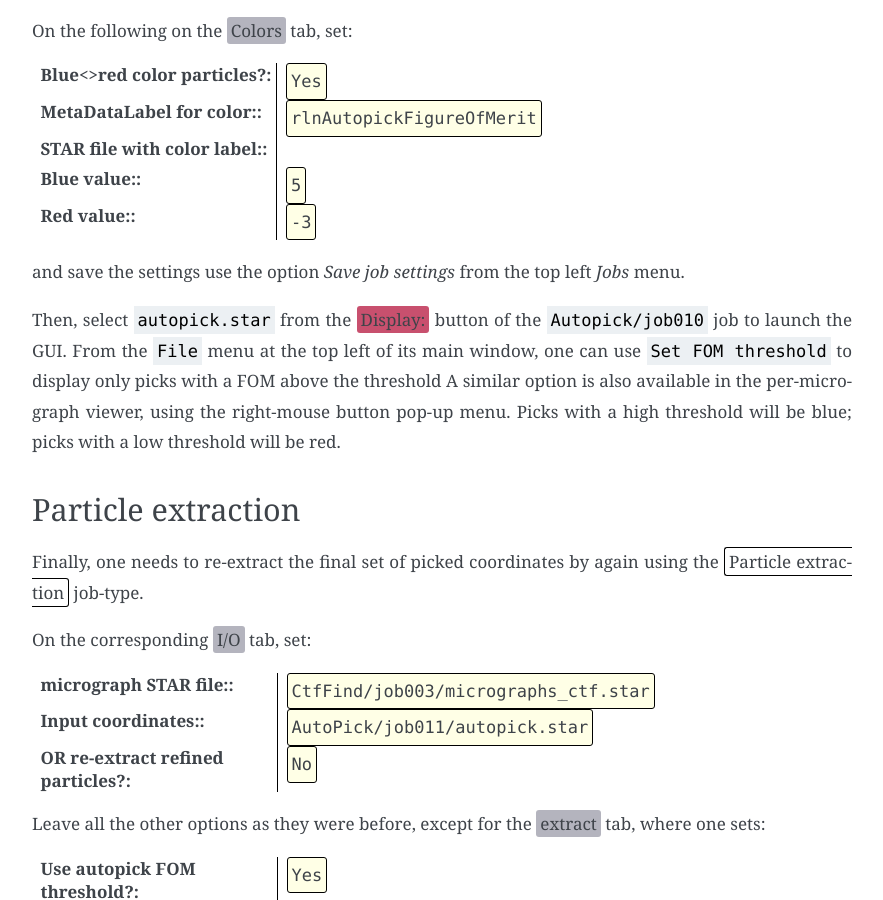
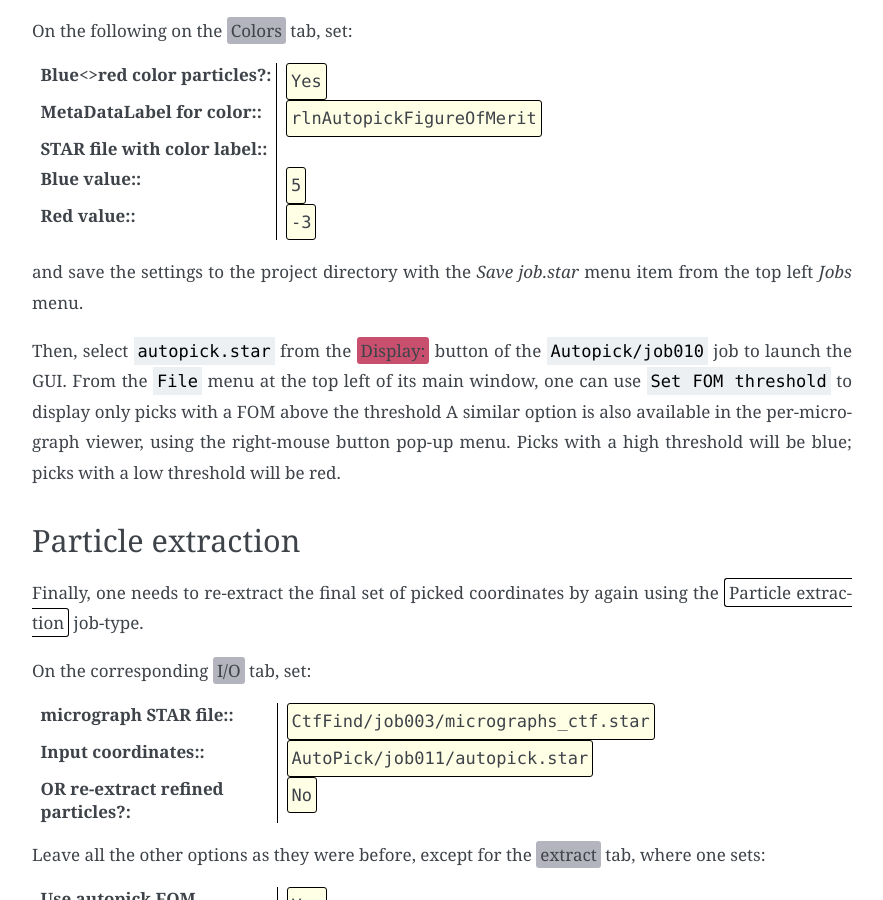
Before and after one commit to 3dem/relion-documents, a Sphinx documentation site: the page built from source/SPA_tutorial/Autopicking.rst, in a window 1280 px wide and 900 px high, scrolled down 13731 px. Shown: the whole window, without its empty margins (308-1191 px from the left). Built offline with Sphinx 7.4.7, drawn with Linux system fonts in a browser that asks for light colours; cross-references to code outside the pages are shown as plain code.

Commit message:
Repair AutoPick/ManualPick inconsistency with 4.0 (as reported in https://github.com/3dem/relion/issues/969).

```diff
--- a/source/SPA_tutorial/Autopicking.rst
+++ b/source/SPA_tutorial/Autopicking.rst
@@ -477,7 +477,7 @@ On the following on the :guitab:`Colors` tab, set:
 
 :Red value:: -3
 
-and save the settings use the option `Save job settings` from the top left `Jobs` menu.
+and save the settings to the project directory with the `Save job.star` menu item from the top left `Jobs` menu.
 
 Then, select ``autopick.star`` from the :button:`Display:` button of the ``Autopick/job010`` job to launch the GUI.
 From the ``File`` menu at the top left of its main window, one can use ``Set FOM threshold`` to display only picks with a FOM above the threshold
--- a/source/SPA_tutorial/Preprocessing.rst
+++ b/source/SPA_tutorial/Preprocessing.rst
@@ -282,7 +282,7 @@ In this tutorial, we will just launch a :jobtype:`Manual picking` job for illust
 Picking particles manually is a personal experience! If you don't like to pick particles in |RELION|, we also support coordinate file formats for Jude Short's `ximdisp <http://www2.mrc-lmb.cam.ac.uk/research/locally-developed-software/image-processing-software/>`_ :cite:`smith_ximdisp--visualization_1999` (with any extension); for `xmipp-2.4 <http://xmipp.cnb.uam.es>`_ :cite:`scheres_image_2008` (with any extension); and for Steven Ludtke's `e2boxer.py <http://blake.bcm.edu/emanwiki/EMAN2/Programs/e2boxer>`_ :cite:`tang_eman2:_2007` (with a ``.box`` extension).
 If you use any of these, make sure to save the coordinate files as a text file in the same directory as from where you imported the micrographs (or movies), and with the same micrograph rootname, but a different (suffix+) extension as the micrograph, e.g. ``Movies/006.box`` or ``Movies/006_pick.star`` for micrograph ``Movies/006.mrc``.
 You should then use the :jobtype:`Import` job-type and set ``Node type:`` to ``2D/3D particle coordinates``.
-Make sure that the ``Input Files:`` field contains a linux wildcard, followed by the coordinate-file suffix, e.g. for the examples above you **have to** give ``Movies/\*.box`` or ``Movies/\*_pick.star``, respectively.
+Make sure that the ``Input Files:`` field contains a linux wildcard, followed by the coordinate-file suffix, e.g. for the examples above you **have to** give ``Movies/*.box`` or ``Movies/*_pick.star``, respectively.
 
 On the :guitab:`I/O` tab of the :jobtype:`Manual picking` job-type, use the :button:`Browse` button to select the ``micrographs_ctf.star`` file that was created in ``CtfFind/job003``, ignore the :guitab:`Colors` tab, and fill in the :guitab:`Display` tab as follows:
 
```
